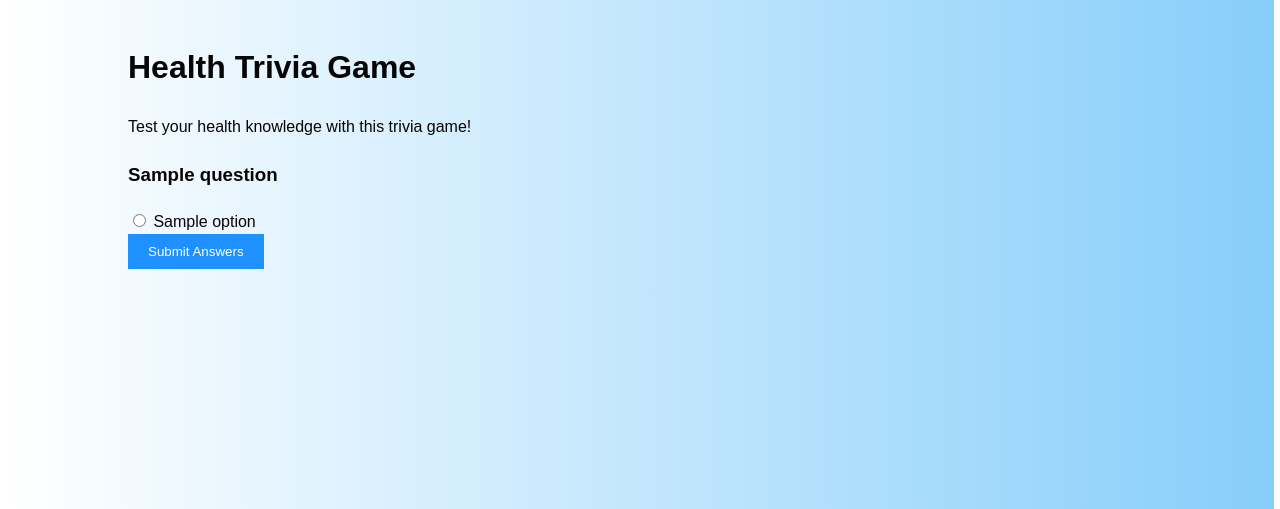
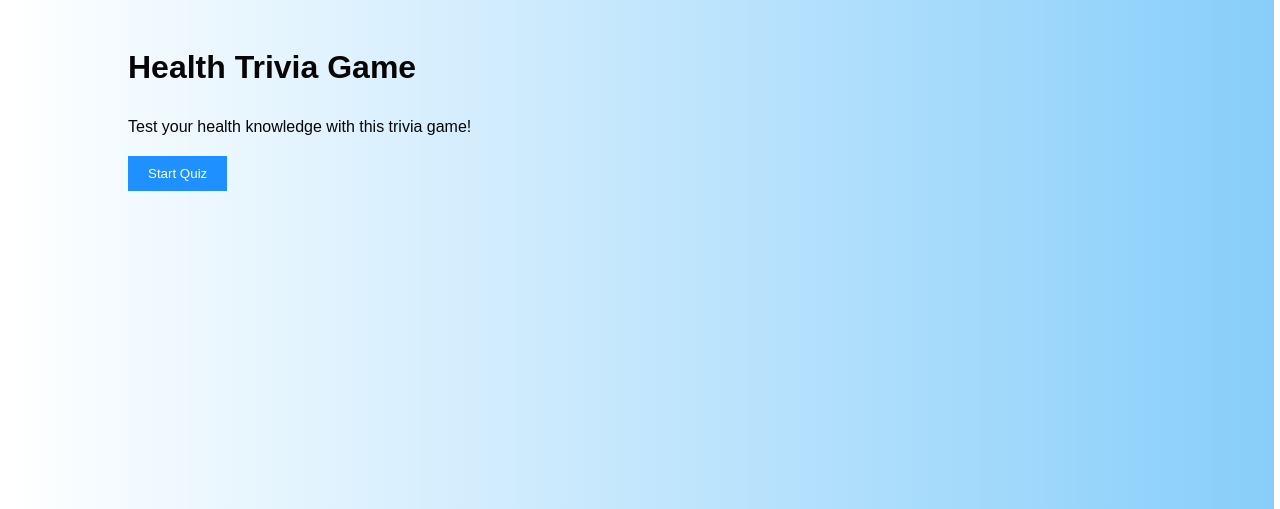
Before and after one commit to cashilaa/trach, a Flask app: template templates/health_game.html in a window 1280 px wide. Shown: the part 117-626 px from the top of the page. Run offline with Flask 3, Linux system fonts and the light colour scheme; the template is opened without the code that fills it: most values are stand-ins (such as "Sample title", 1, 10 or a date in 2020).

Commit message:
Update health_game.html

```diff
--- a/templates/health_game.html
+++ b/templates/health_game.html
@@ -1,41 +1,83 @@
 {% extends "base.html" %}
+
 {% block title %}Health Game{% endblock %}
+
 {% block content %}
     <h1>Health Trivia Game</h1>
     <p>Test your health knowledge with this trivia game!</p>
 
-    <form id="quiz-form">
-        {% for question in questions %}
-        <div class="question">
-            <h3>{{ question.question }}</h3>
-            {% for option in question.options %}
-            <label>
-                <input type="radio" name="q{{ loop.index }}" value="{{ option }}">
-                {{ option }}
-            </label>
-            {% endfor %}
+    <div id="quiz-container">
+        <div id="question-container" style="display: none;">
+            <h3 id="question-text"></h3>
+            <div id="options-container"></div>
         </div>
-        {% endfor %}
-        <input type="submit" value="Submit Answers" class="btn">
-    </form>
+        <button id="start-btn" class="btn">Start Quiz</button>
+    </div>
 
     <div id="results" style="display: none;">
         <h2>Your Score: <span id="score"></span></h2>
+        <button id="restart-btn" class="btn">Restart Quiz</button>
     </div>
 
     <script>
-        document.getElementById('quiz-form').addEventListener('submit', function(e) {
-            e.preventDefault();
-            let score = 0;
-            const answers = {{ questions|tojson }};
-            answers.forEach((q, i) => {
-                const selected = document.querySelector(`input[name="q${i+1}"]:checked`);
-                if (selected && selected.value === q.answer) {
-                    score++;
-                }
+        const questions = {{ questions|tojson }};
+        let currentQuestionIndex = 0;
+        let score = 0;
+
+        function shuffleArray(array) {
+            for (let i = array.length - 1; i > 0; i--) {
+                const j = Math.floor(Math.random() * (i + 1));
+                [array[i], array[j]] = [array[j], array[i]];
+            }
+        }
+
+        function startQuiz() {
+            currentQuestionIndex = 0;
+            score = 0;
+            shuffleArray(questions);
+            document.getElementById('start-btn').style.display = 'none';
+            document.getElementById('question-container').style.display = 'block';
+            document.getElementById('results').style.display = 'none';
+            showQuestion();
+        }
+
+        function showQuestion() {
+            if (currentQuestionIndex >= questions.length) {
+                showResults();
+                return;
+            }
+
+            const question = questions[currentQuestionIndex];
+            document.getElementById('question-text').textContent = question.question;
+
+            const optionsContainer = document.getElementById('options-container');
+            optionsContainer.innerHTML = '';
+
+            question.options.forEach((option, index) => {
+                const button = document.createElement('button');
+                button.textContent = option;
+                button.classList.add('option-btn');
+                button.addEventListener('click', () => selectAnswer(option));
+                optionsContainer.appendChild(button);
             });
-            document.getElementById('score').textContent = `${score} out of ${answers.length}`;
+        }
+
+        function selectAnswer(selectedOption) {
+            const question = questions[currentQuestionIndex];
+            if (selectedOption === question.answer) {
+                score++;
+            }
+            currentQuestionIndex++;
+            showQuestion();
+        }
+
+        function showResults() {
+            document.getElementById('question-container').style.display = 'none';
             document.getElementById('results').style.display = 'block';
-        });
+            document.getElementById('score').textContent = `${score} out of ${questions.length}`;
+        }
+
+        document.getElementById('start-btn').addEventListener('click', startQuiz);
+        document.getElementById('restart-btn').addEventListener('click', startQuiz);
     </script>
 {% endblock %}
```
